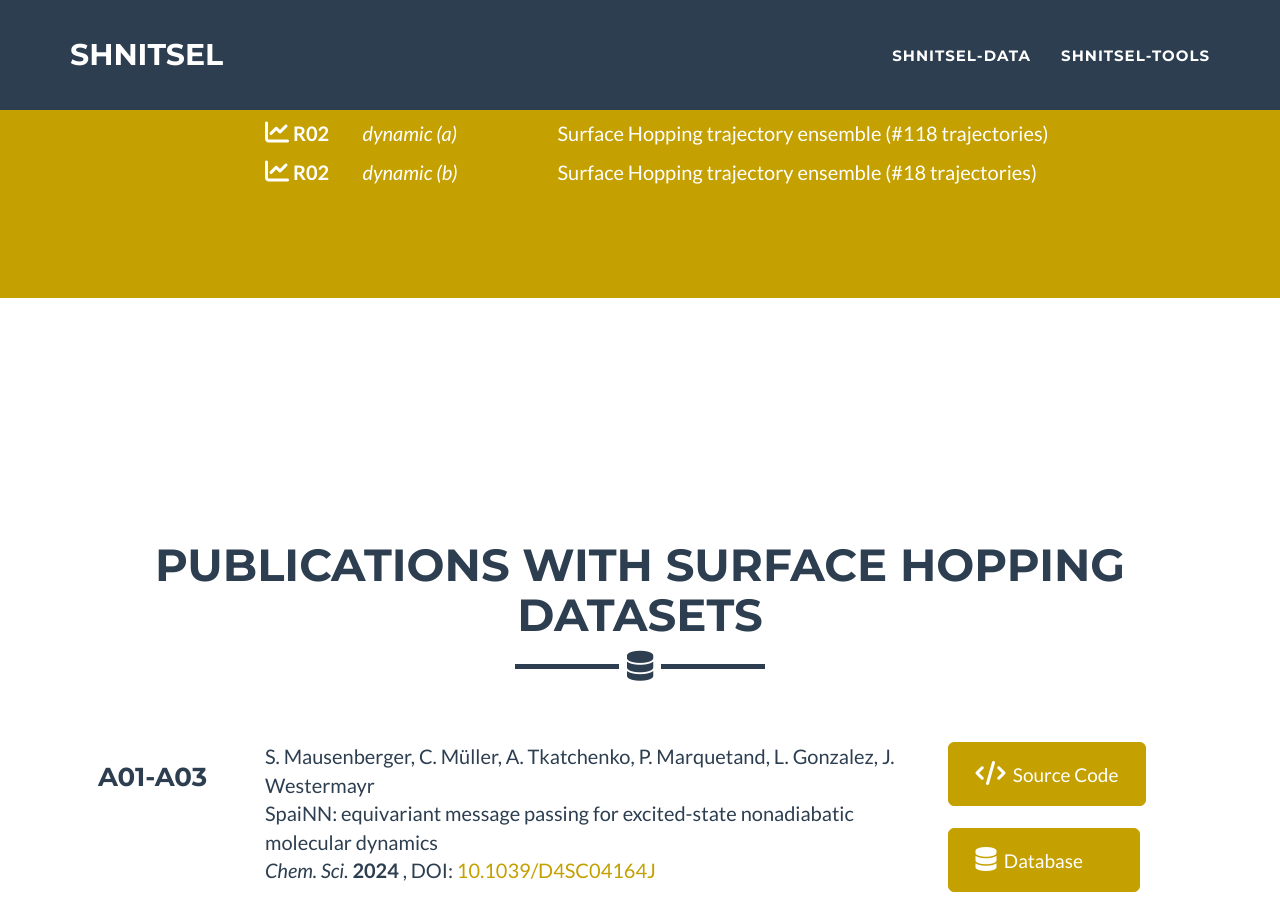
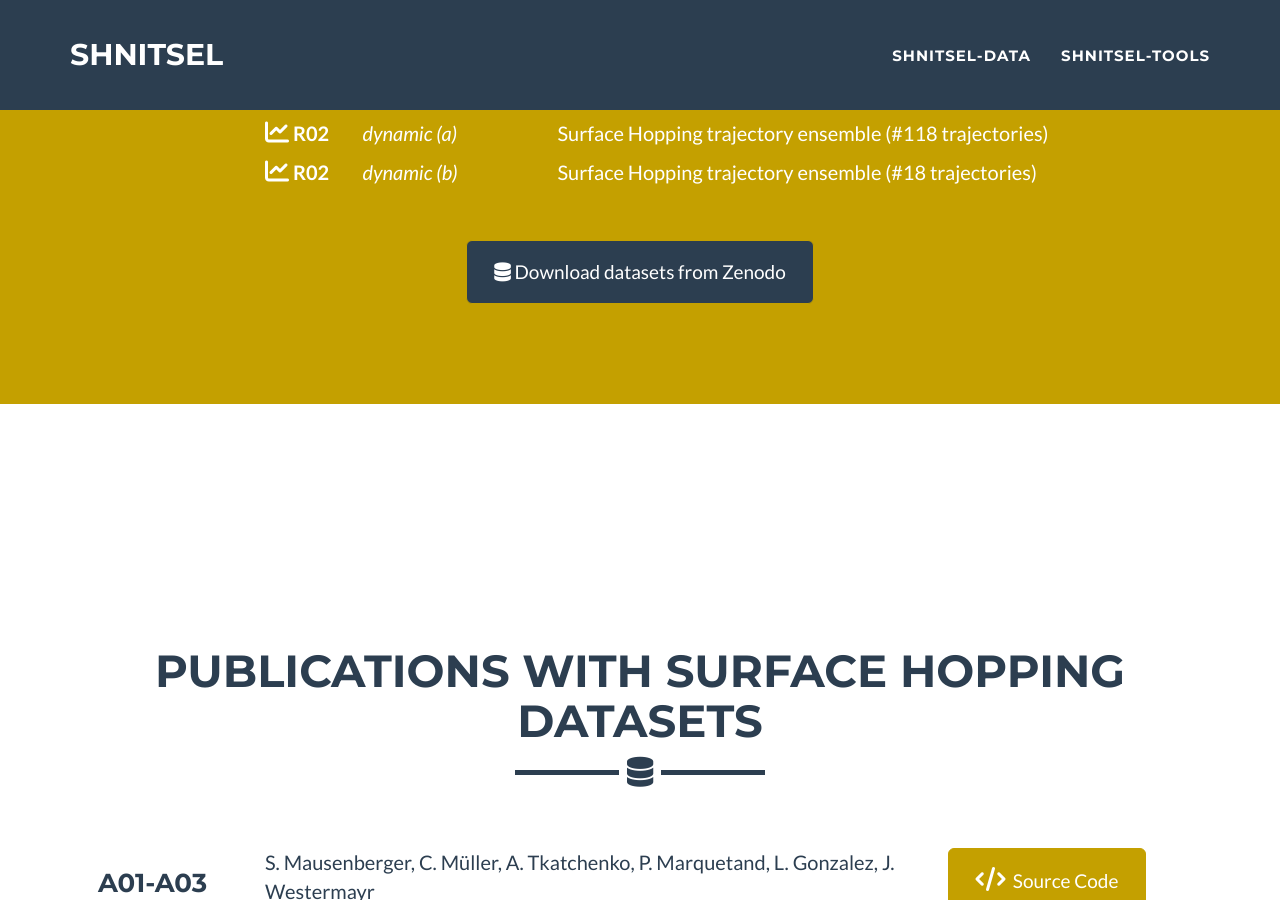
Before and after one commit to SHNITSEL/shnitsel.github.io, a Jekyll site: the page built from _molecules/index.html, in a window 1280 px wide and 900 px high, scrolled down 2303 px. Built offline with Jekyll 4.4.1, drawn with Linux system fonts in a browser that asks for light colours.

Commit message:
Add Zenodo download button

```diff
--- a/_molecules/index.html
+++ b/_molecules/index.html
@@ -42,6 +42,15 @@
             </div>
             {% endif %}
           {% endfor %}
+
+          <br><br>
+          <div class="row text-center">
+            <a href="https://zenodo.org/records/15482819"
+               class="btn btn-lg btn-success" style="background-color:#2c3e50">
+              <i class="fa-solid fa-database" style="font-size:s4px;color:#ffffff;"></i>
+              Download datasets from Zenodo
+            </a>
+          </div>
         </div>
       </section>
 
```
